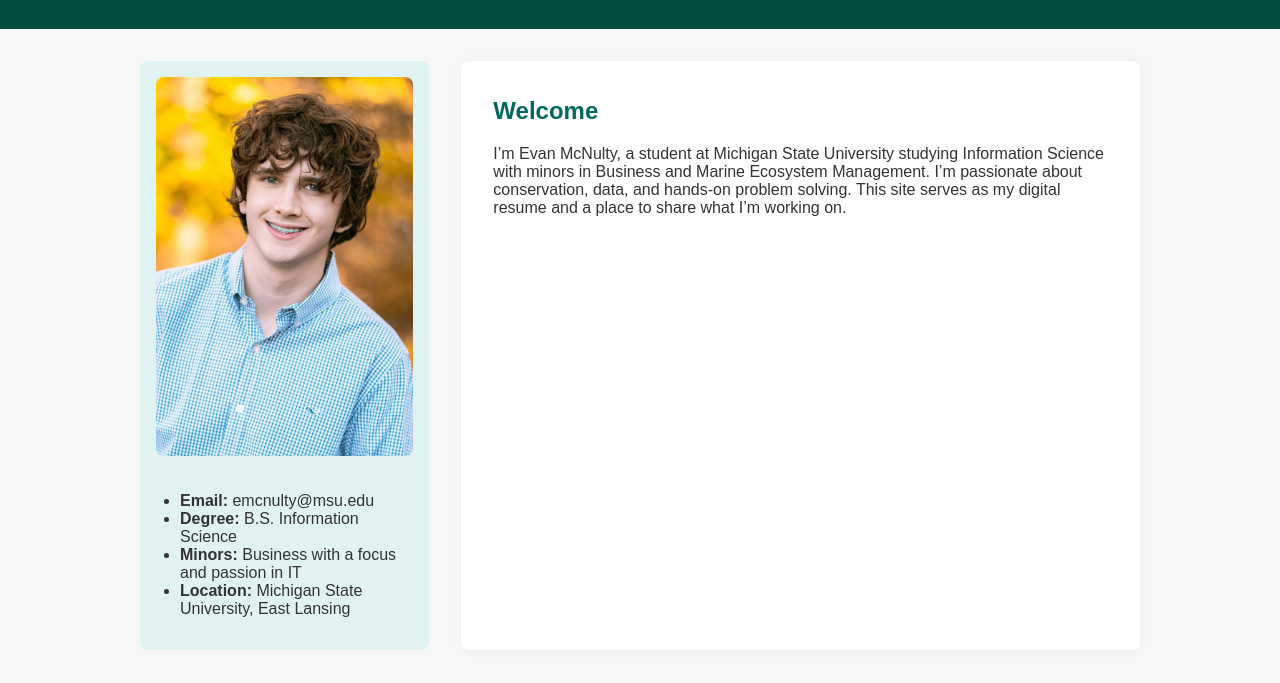
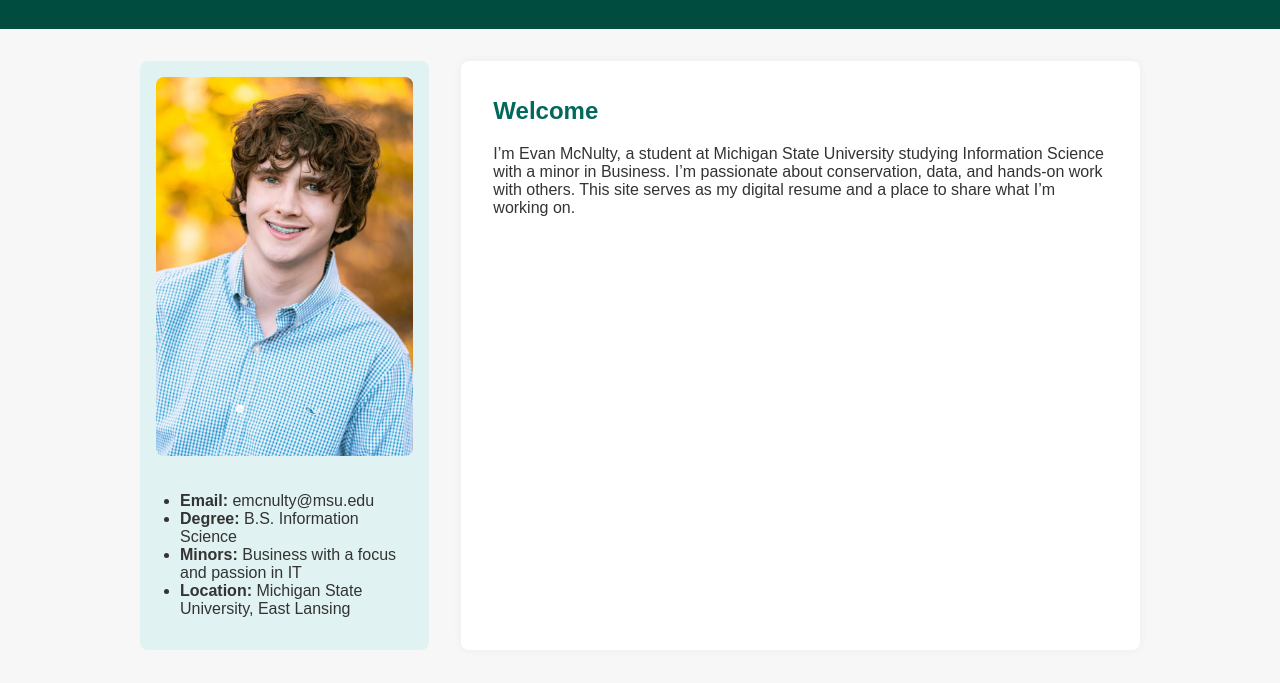
Before and after one commit to EvanMcnulty/final-project-resume, a plain HTML site: page index.html in a window 1280 px wide. Shown: the part 117-800 px from the top of the page. Drawn offline with Linux system fonts and the light colour scheme.

Commit message:
Update index.html

```diff
--- a/index.html
+++ b/index.html
@@ -29,7 +29,7 @@
 
     <main class="main-content">
       <h2>Welcome</h2>
-      <p>I’m Evan McNulty, a student at Michigan State University studying Information Science with minors in Business and Marine Ecosystem Management. I’m passionate about conservation, data, and hands-on problem solving. This site serves as my digital resume and a place to share what I’m working on.</p>
+      <p>I’m Evan McNulty, a student at Michigan State University studying Information Science with a minor in Business. I’m passionate about conservation, data, and hands-on work with others. This site serves as my digital resume and a place to share what I’m working on.</p>
     </main>
   </div>
 </body>
```
